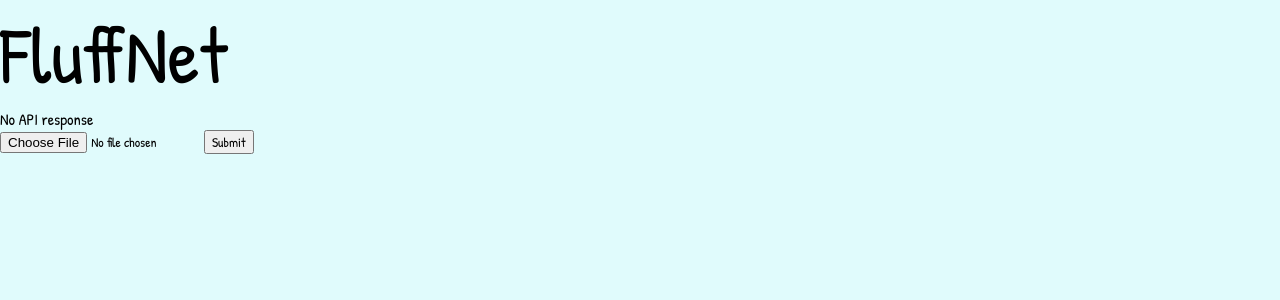
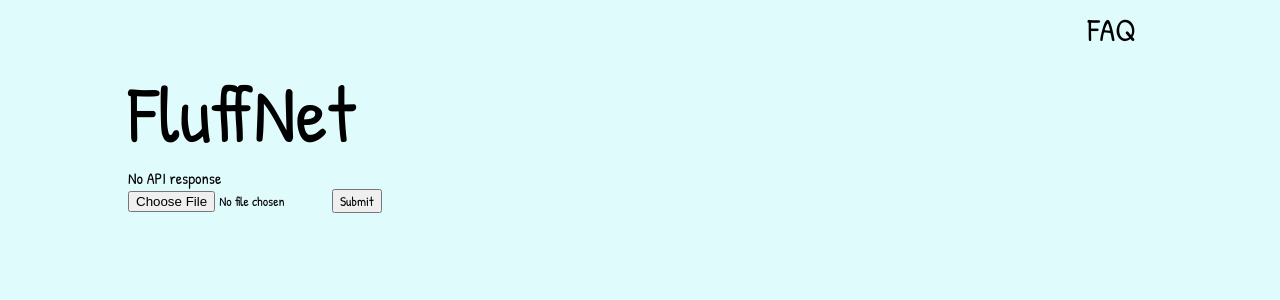
Before and after one commit to mihailthebuilder/fluffnet-front, a React (Create React App) app: page / in a window 1280 px wide. Shown: the top 300 px of the page. Built offline with nearby package versions, Linux system fonts and the light colour scheme.

Commit message:
navbar & body padding

```diff
--- a/src/App.js
+++ b/src/App.js
@@ -26,7 +26,10 @@ function App() {
   };
 
   return (
-    <div>
+    <div className="App">
+      <nav>
+        <a href="#faq">FAQ</a>
+      </nav>
       <h1>FluffNet</h1>
       <div>
         {Object.keys(prediction).length > 0
--- a/src/App.scss
+++ b/src/App.scss
@@ -1,3 +1,24 @@
+.App {
+  padding: 0 10vw;
+}
+
+nav {
+  font-size: 2rem;
+  display: flex;
+  flex-direction: row;
+  justify-content: flex-end;
+
+  a {
+    text-decoration: none;
+    color: black;
+    padding: 0.5rem 1rem;
+
+    &:hover {
+      color: #b92736;
+    }
+  }
+}
+
 h1 {
   font-weight: normal;
   font-size: 5rem;
```
